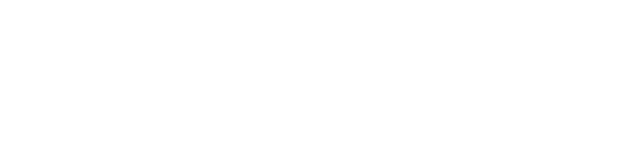
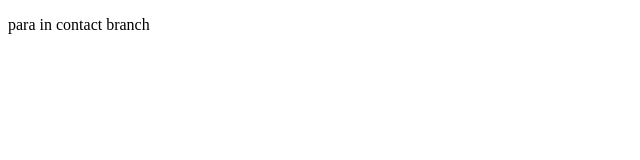
Before and after one commit to beconsistent19/dummy, a plain HTML site: page contact.html in a window 1280 px wide. Shown: the whole page, without its empty margins (0-640 px from the left). Drawn offline with Linux system fonts and the light colour scheme.

Commit message:
add para in contact file in contact branch

```diff
--- a/contact.html
+++ b/contact.html
@@ -6,6 +6,6 @@
     <title>Document</title>
 </head>
 <body>
-
+    <p>para in contact branch</p>
 </body>
 </html>
```
